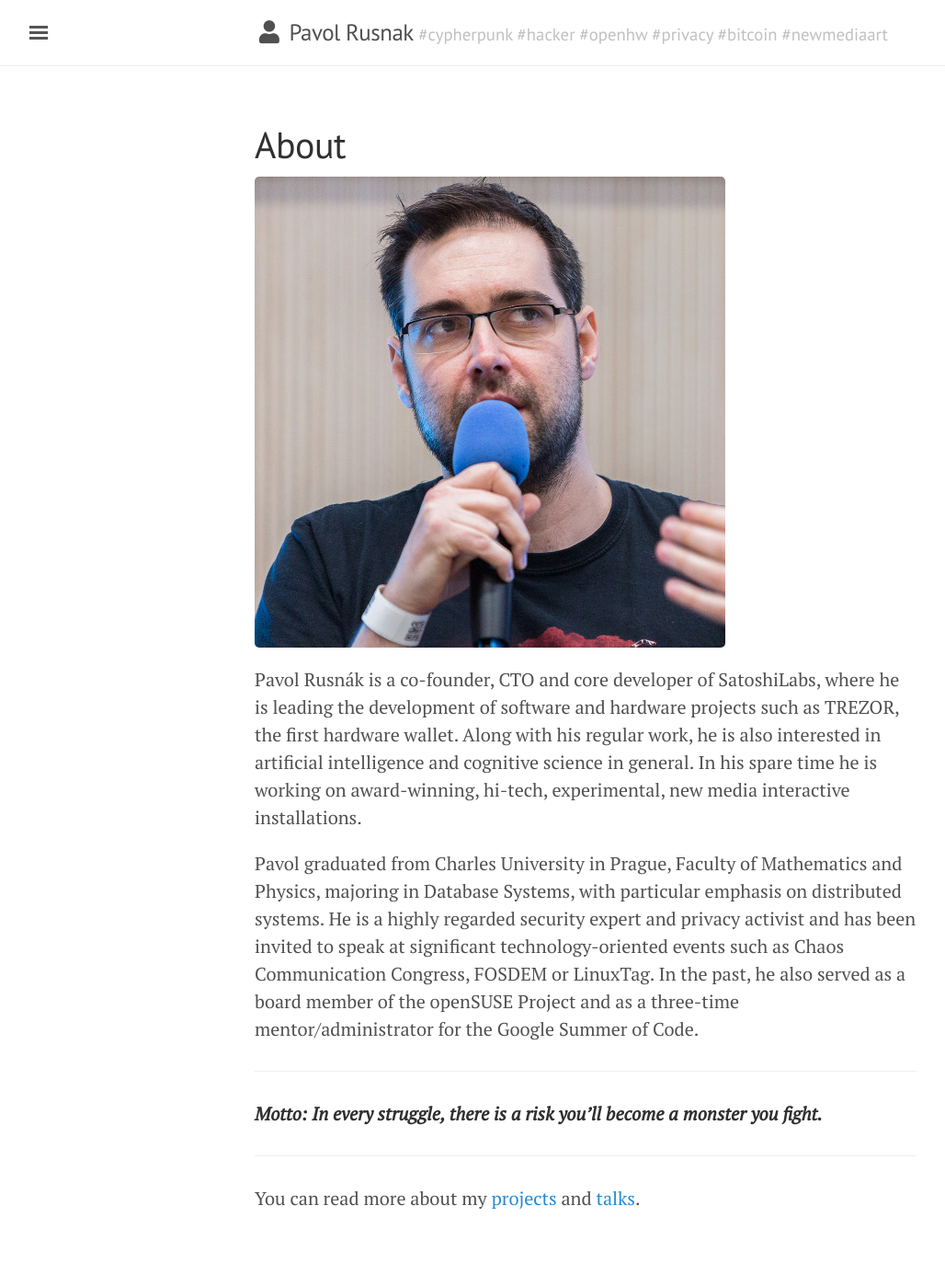
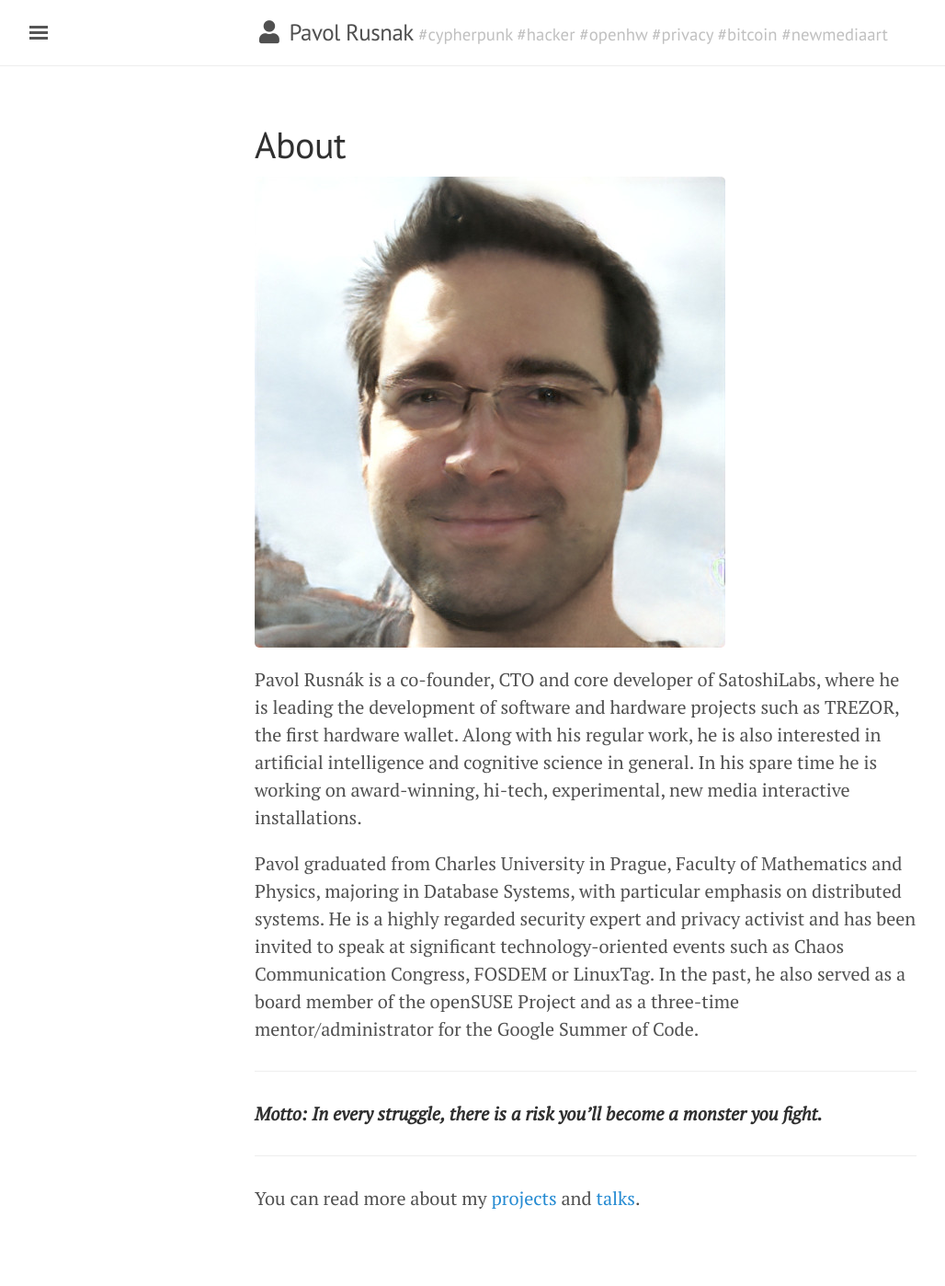
Before and after one commit to prusnak/rusnak.io, a Jekyll site: the page built from about.md, in a window 1280 px wide. Shown: the whole page at 92% size, without its empty margins (3-1031 px from the left). Built offline with Jekyll 4.4.1, drawn with Linux system fonts in a browser that asks for light colours; nearby versions of some CDN libraries.

Commit message:
update photo

```diff
--- a/about.md
+++ b/about.md
@@ -3,7 +3,7 @@ layout: page
 title: About
 ---
 
-![photo](/assets/photo_noc.jpg)
+![photo](/assets/photo.jpg)
 
 
 Pavol Rusnák is a co-founder, CTO and core developer of SatoshiLabs, where he
```
Also changed, not shown: assets/photo.jpg (added), assets/photo_noc.jpg (deleted), assets/photo_prague.jpg (deleted).
